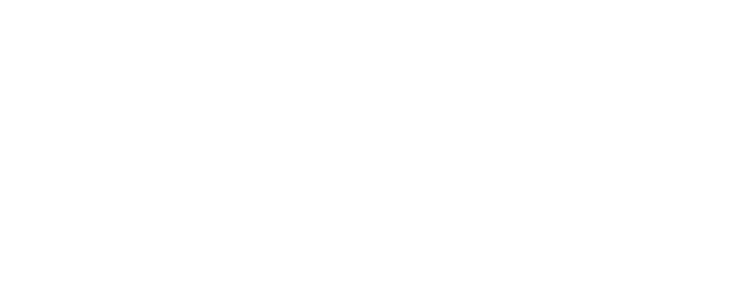
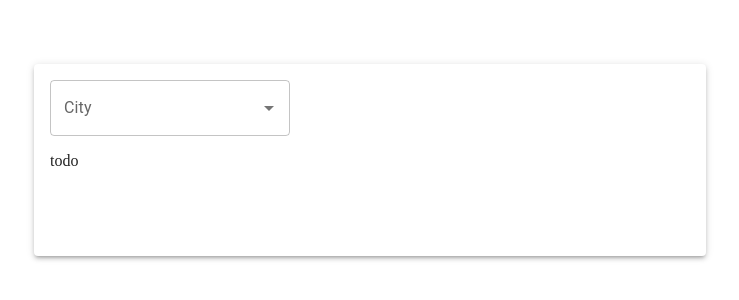
Before and after one commit to pribrahimsari/Mini-Weather-App, a React (Vite) app: page / in a window 1280 px wide. Shown: the part 240-540 px from the top of the page, without its empty margins (270-1009 px from the left). Built offline with nearby package versions, Linux system fonts and the light colour scheme.

Commit message:
skeleton for the desired design with

```diff
--- a/src/components/Page.tsx
+++ b/src/components/Page.tsx
@@ -1,5 +1,33 @@
+import { Box, Paper } from "@mui/material";
+import { SxProps } from "@mui/system";
+import { Theme } from "@mui/material/styles";
+import CityAutocomplete from "./CityAutocomplete.tsx";
+
+const paperSxProps: SxProps<Theme> = {
+  width: "50vw",
+  minHeight: "20vh",
+  padding: 2,
+  display: "flex",
+  flexDirection: "column",
+  justifyContent: "flex-start",
+  alignItems: "flex-start",
+  gap: 2,
+};
+
+const cityAutocompleteWrapperSxProps: SxProps<Theme> = {
+  minWidth: "15rem",
+};
+
 const Page = () => {
-  return <div>{/* todo */}</div>;
+  return (
+    <Paper sx={paperSxProps} elevation={3} square={false}>
+      <Box sx={cityAutocompleteWrapperSxProps}>
+        <CityAutocomplete />
+      </Box>
+
+      <Box>todo</Box>
+    </Paper>
+  );
 };
 
 export default Page;
```
